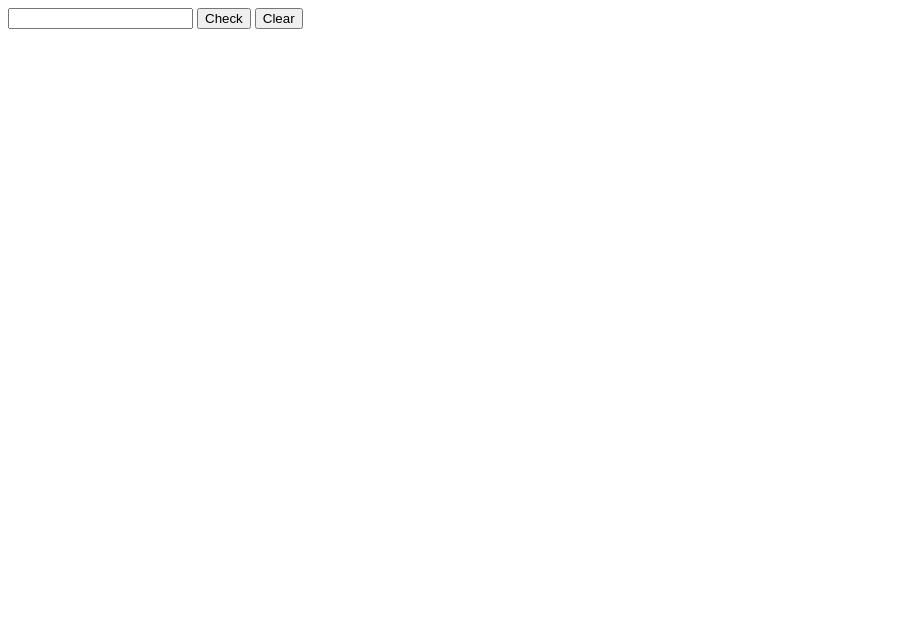
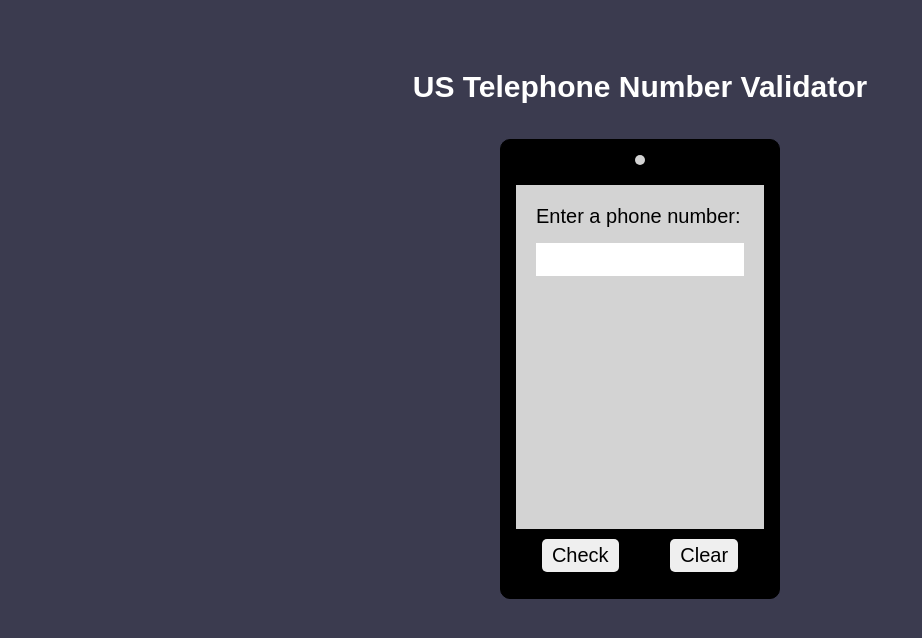
Before and after one commit to johnatanf/freecodecamp-us-telephone-validator, a plain HTML site: page index.html in a window 1280 px wide. Shown: the whole page, without its empty margins (0-922 px from the left). Drawn offline with Linux system fonts and the light colour scheme.

Commit message:
add css styling and modify html structure

```diff
--- a/index.html
+++ b/index.html
@@ -7,10 +7,22 @@
     <title>US Telephone Number Validator</title>
 </head>
 <body>
-    <input id="user-input" type="text">
-    <button id="check-btn">Check</button>
-    <button id="clear-btn">Clear</button>
-    <div id="results-div"></div>
+    <div id="app-container">
+        <h1 class="app-heading">US Telephone Number Validator</h1>
+        <div id="phone-container">
+            <div id="phone-camera"></div>
+            <div id="phone-screen">
+                <p class="screen-heading">Enter a phone number:</p>
+                <input id="user-input" type="text">
+                <div id="results-div"></div>
+            </div>
+            <div class="btn-container">
+                <button id="check-btn" class="btn">Check</button>
+                <button id="clear-btn" class="btn">Clear</button>
+            </div>
+        </div>
+    </div>
+
     <script src="./script.js"></script>
 </body>
 </html>
--- a/styles.css
+++ b/styles.css
@@ -0,0 +1,80 @@
+* {
+    margin: 0;
+    border: 0;
+    padding: 0;
+}
+
+html {
+    font-size: 10px;
+    font-family: Arial, sans-serif;
+}
+
+body {
+    background: #3b3b4f;
+}
+
+.screen-heading {
+    font-size: 2rem;
+    margin-bottom: 15px;
+}
+
+.btn {
+    font-size: 2rem;
+    padding: 5px 10px;
+    border-radius: 5px;
+}
+
+.btn-container {
+    display: flex;
+    justify-content: space-around;
+    margin-top: 10px;
+}
+
+.app-heading {
+    font-size: 3rem;
+    text-align: center;
+    color: #FFFFFF;
+    margin-top: 70px;
+    margin-bottom: 35px;
+}
+
+#phone-camera {
+    background: lightgrey;
+    width: 10px;
+    height: 10px;
+    border-radius: 50%;
+    margin: 0 auto;
+    margin-top: 15px;
+    margin-bottom: 20px;
+}
+
+#phone-container {
+    width: 280px;
+    height: 460px;
+    background: #000000;
+    border: 1px solid black;
+    border-radius: 10px;
+    box-sizing: border-box;
+    padding: 0px 15px;
+    margin: 0 auto;
+}
+
+#phone-screen {
+    background: lightgrey;
+    height: 75%;
+    display: flex;
+    flex-direction: column;
+    box-sizing: border-box;
+    padding: 20px;
+}
+
+#user-input {
+    font-size: 2rem;
+    padding: 5px;
+    margin-bottom: 20px;
+}
+
+#results-div {
+    text-align: center;
+    font-size: 2rem;
+}
```
